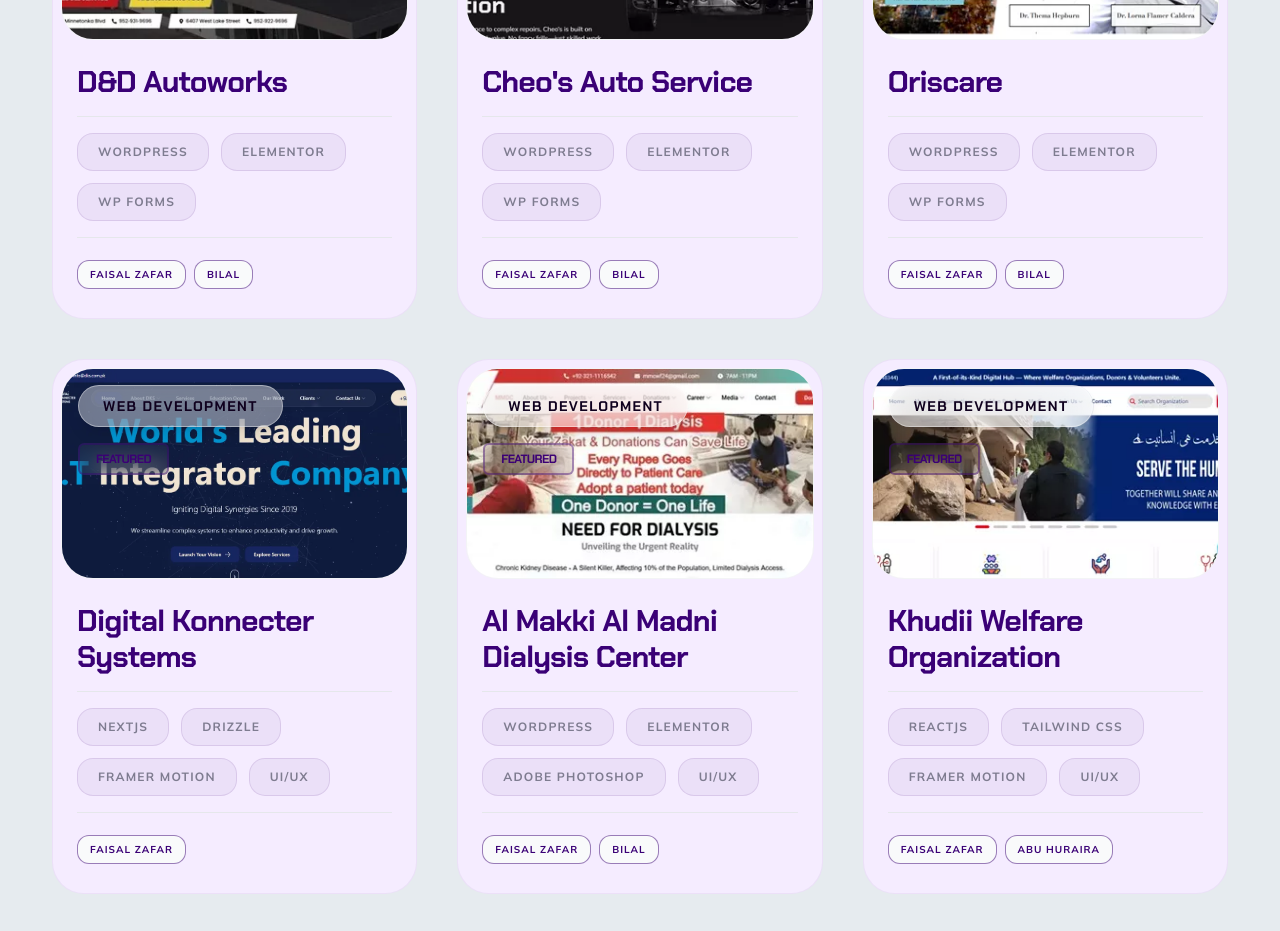
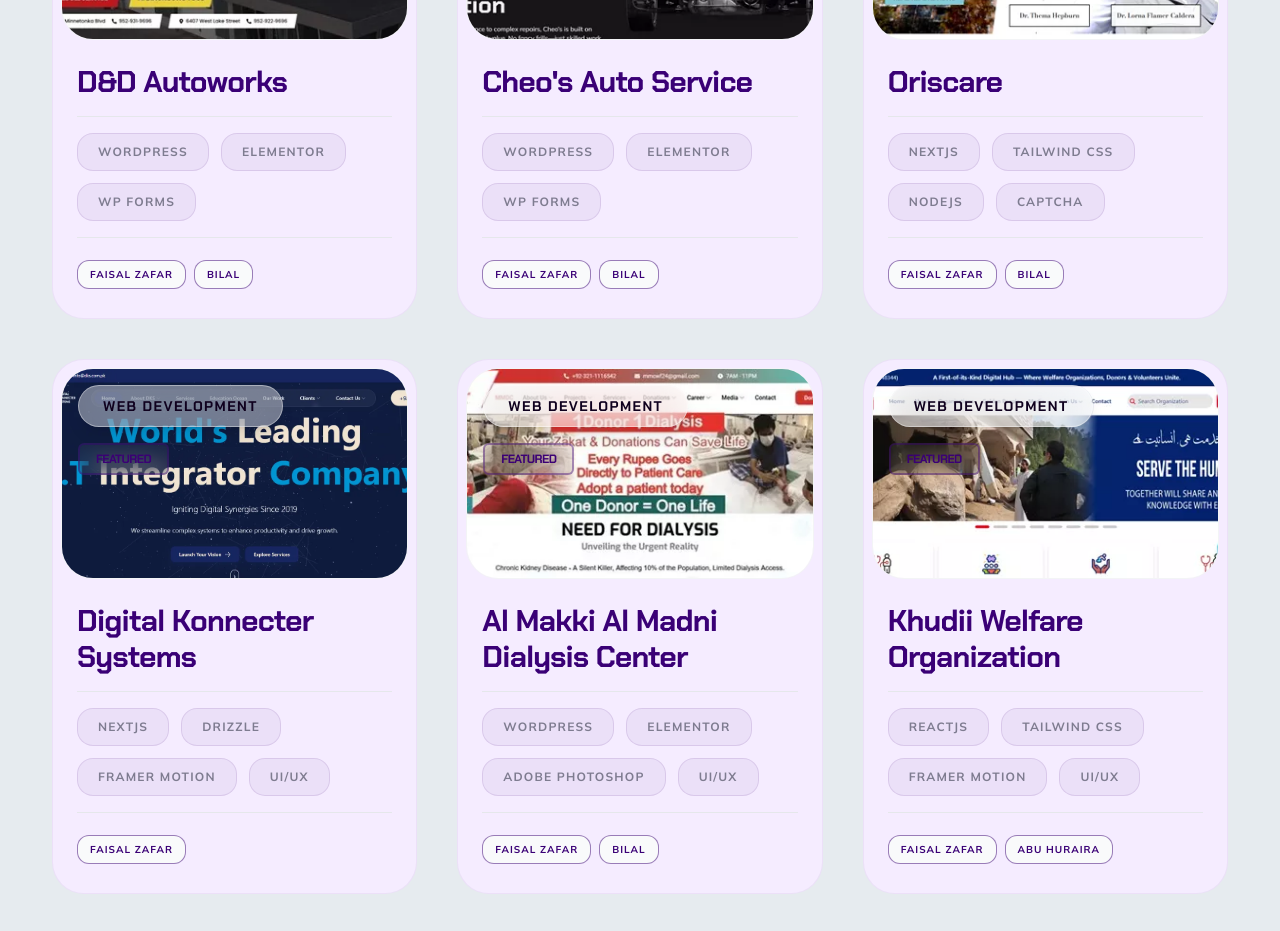
Before and after one commit to hassangithub10/Hassan_Portfolio, a Next.js app: page / in a window 1280 px wide. Shown: the part 4280-5211 px from the top of the page. Built offline with nearby package versions, Linux system fonts and the light colour scheme; no server answers.

Commit message:
Update Projects.tsx

```diff
--- a/src/components/sections/Projects.tsx
+++ b/src/components/sections/Projects.tsx
@@ -57,8 +57,8 @@
             slug: null,
             shortDescription: "Premium dental care by expert Smile Artists focusing on the harmony of oral health and aesthetic beauty.",
             longDescription: "Led by Dr. Lorna Flamer-Caldera and Dr. Thema Hepburn, Oris provides a full range of restorative and preventive dental therapies. They focus on building beautiful smiles on a foundation of optimal health through personalized, high-end care.",
-            techStack: ["Wordpress", "Elementor", "WP Forms"],
-            liveUrl: "https://www.oriscare.com",
+            techStack: ["Nextjs", "Tailwind Css", "Nodejs", "Captcha"],
+            liveUrl: "https://new.oriscare.com",
             githubUrl: null,
             imageUrl: "/uploads/2026/03/oriscare.webp",
             category: "Web Development",
```
